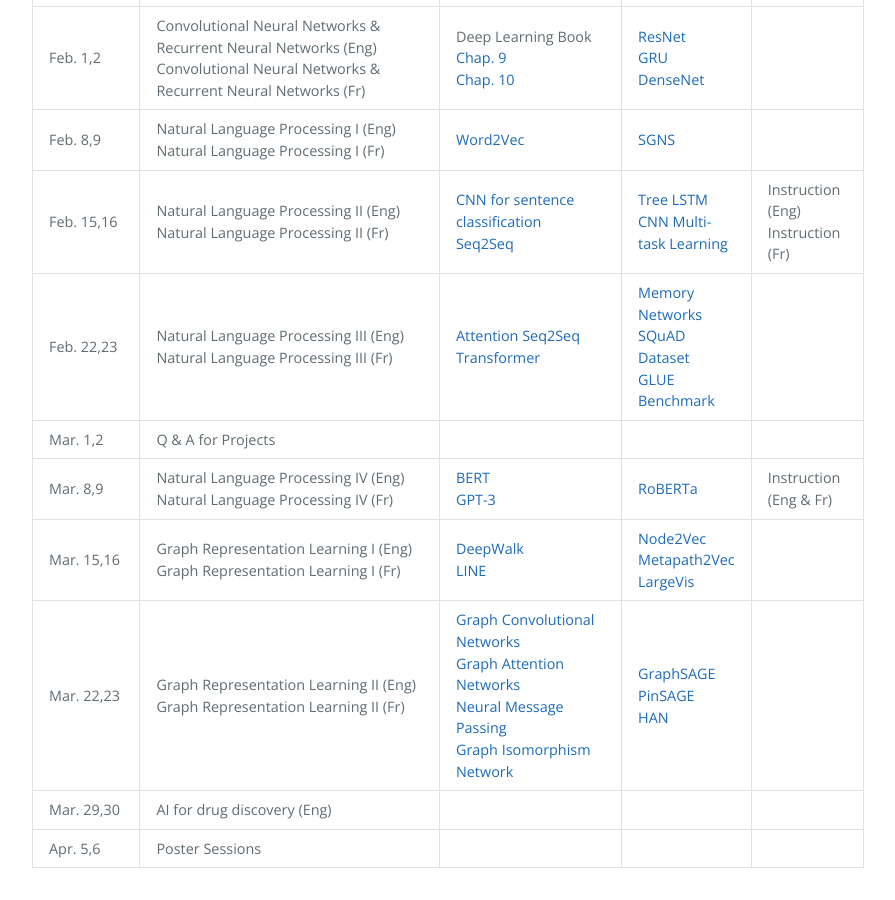
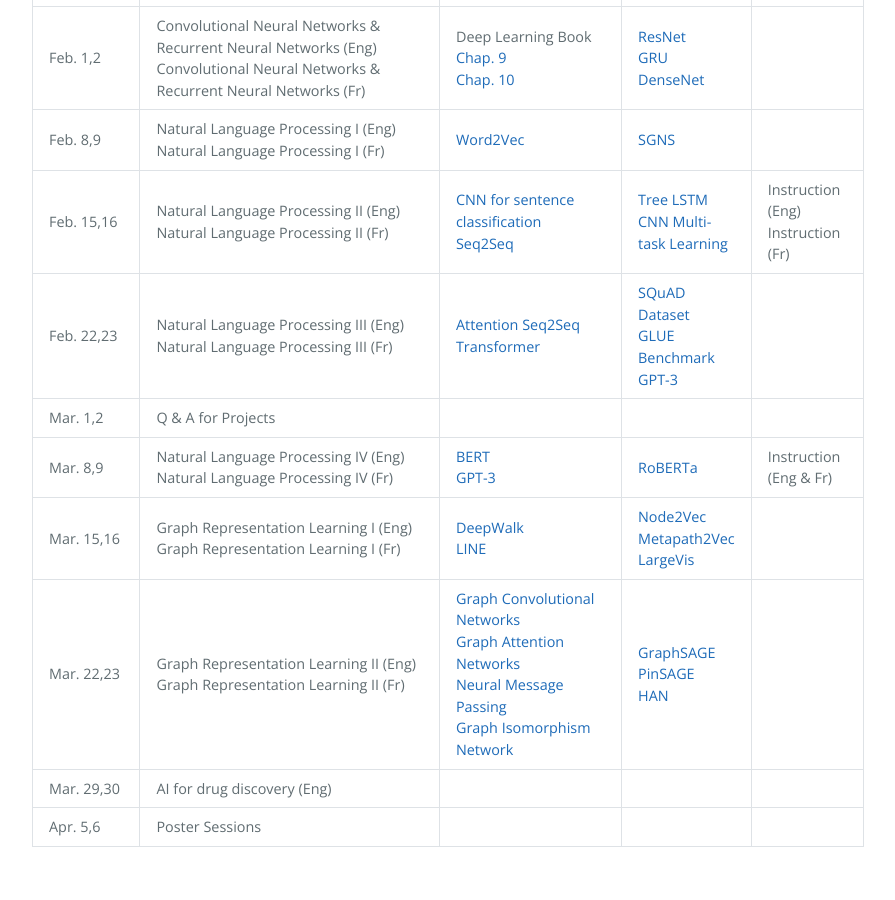
Before and after one commit to DeepGraphLearning/Math80600A_2023W, a Jekyll site: the page built from schedule.md, in a window 1280 px wide and 900 px high, scrolled down 928 px. Shown: the whole window, without its empty margins (192-1087 px from the left). Built offline with Jekyll 4.4.1, drawn with Linux system fonts in a browser that asks for light colours; after the commit the page ends 1807 px from its top, so only the background shows below that.

Commit message:
[M] reference update

```diff
--- a/schedule.md
+++ b/schedule.md
@@ -106,12 +106,12 @@ schedule:
       - name: Transformer
         url: https://papers.nips.cc/paper/7181-attention-is-all-you-need.pdf
     presentations:
-      - name: Memory Networks
-        url: https://arxiv.org/abs/1503.08895
       - name: SQuAD Dataset
         url: https://arxiv.org/abs/1606.05250
       - name: GLUE Benchmark
         url: https://arxiv.org/abs/1804.07461
+      - name: GPT-3
+        url: https://arxiv.org/abs/2005.14165
   - date: Mar. 1,2
     topics: Q & A for Projects
   - date: Mar. 8,9
```
